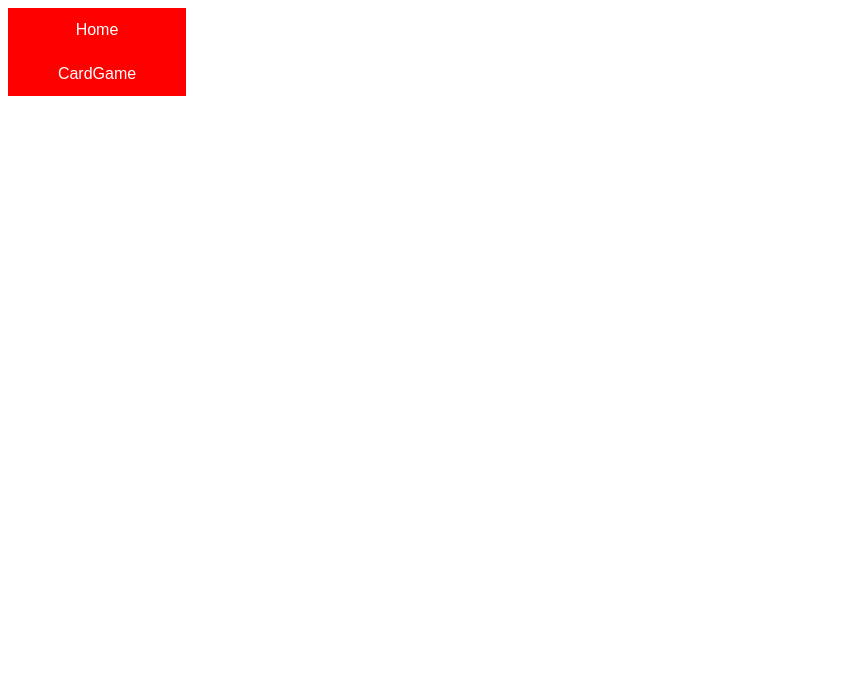
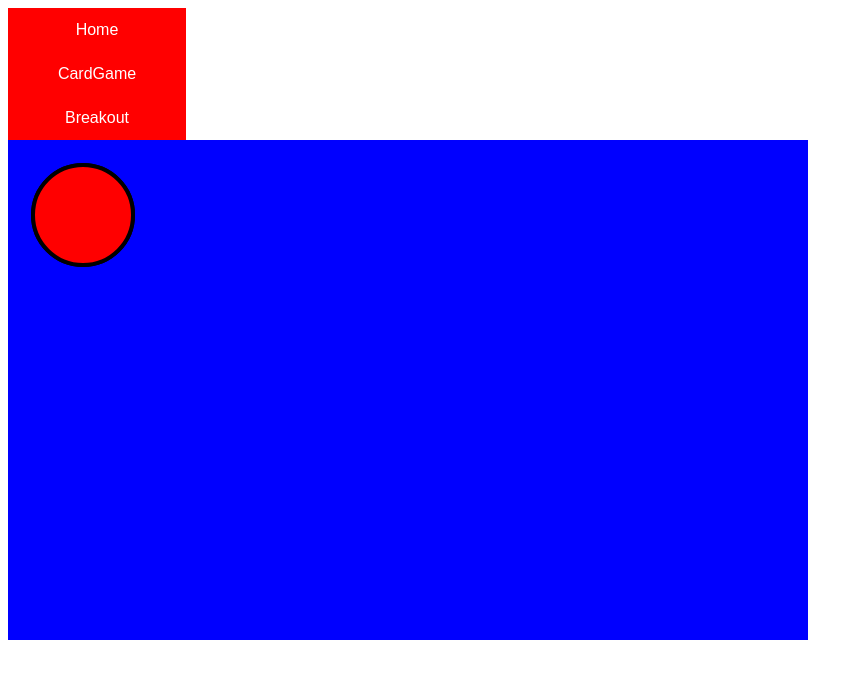
Before and after one commit to popotti3/CatCardGame, a React (Vite) app: page /breakout in a window 1280 px wide. Before the commit this address had no page. Shown: the top 678 px of the page, without its empty margins (0-863 px from the left). Built offline with nearby package versions, Linux system fonts and the light colour scheme.

Commit message:
breakout alotus

```diff
--- a/src/App.css
+++ b/src/App.css
@@ -99,3 +99,7 @@
 a:hover, a:active{
     background-color: rgb(210,53,128);
 }
+
+#canvas{
+    background-color: blue;
+}
--- a/src/App.jsx
+++ b/src/App.jsx
@@ -3,6 +3,7 @@
 import { BrowserRouter as Router, Routes, Route, Link } from 'react-router-dom';
 import Home from './Components/koti'
 import CardGame from './Components/cardgame/CardGame';
+import Breakout from './Components/breakout/breakout';
 
 export default function App(){
     return(
@@ -16,12 +17,16 @@
                         <li>
                             <Link to="/cardgame">CardGame</Link>
                         </li>
+                        <li>
+                            <Link to="/breakout">Breakout</Link>
+                        </li>
                     </ul>
                 </nav>
             </div>
             <Routes>
                 <Route path="/" element={<Home/>}/>
                 <Route path="/cardgame" element={<CardGame />}/>
+                <Route path='breakout' element={<Breakout/>}/>
             </Routes>
         </Router>
     );
--- /dev/null
+++ b/src/Components/breakout/breakout.jsx
@@ -0,0 +1,24 @@
+import {useRef, useEffect} from "react";
+
+export default function Breakout(){
+    const canvasRef = useRef(null);
+
+    useEffect(()=>{
+        const canvas = canvasRef.current;
+        const ctx = canvas.getContext('2d')
+        //ctx.fillstyle = "green";
+        //ctx.fillRect(10,10,150,100)
+        ctx.beginPath();
+        ctx.fillStyle = "red";
+        ctx.arc(75,75,50,0,2 * Math.PI);
+        ctx.strokeStyle = "black"
+        ctx.lineWidth = 4;
+        ctx.fill();
+        ctx.stroke();
+    }, [])
+
+
+    return(
+        <canvas id="canvas" ref={canvasRef} height="500px" width="800px" />
+    );
+}
--- a/src/Components/koti.jsx
+++ b/src/Components/koti.jsx
@@ -1,7 +1,8 @@
 const Home = ()=>{
     return(
         <div>
-            <h1>Hello world</h1>
+            <h1>Kiva pikku peli sivu</h1>
+
         </div>
     );
 
```
